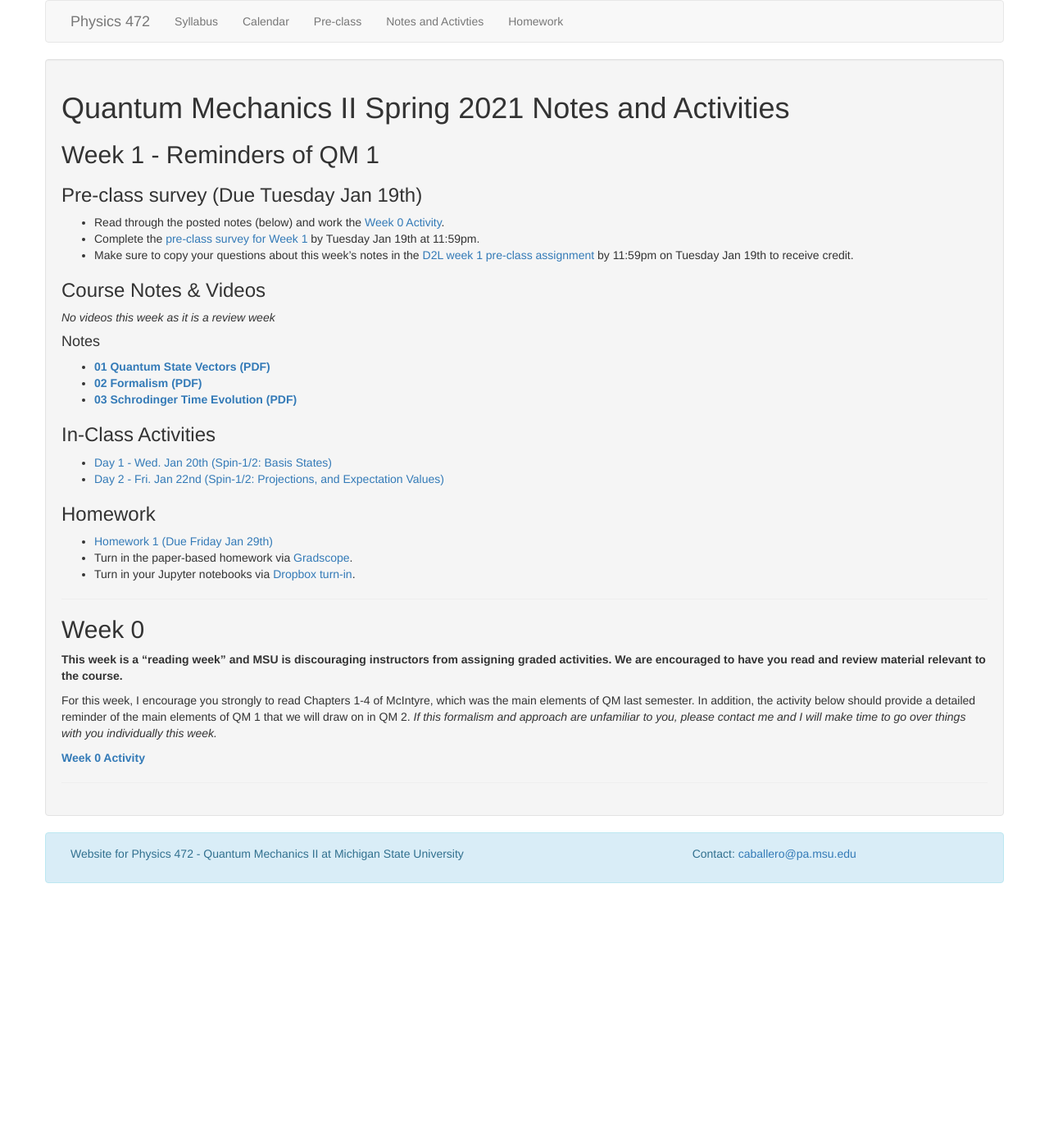
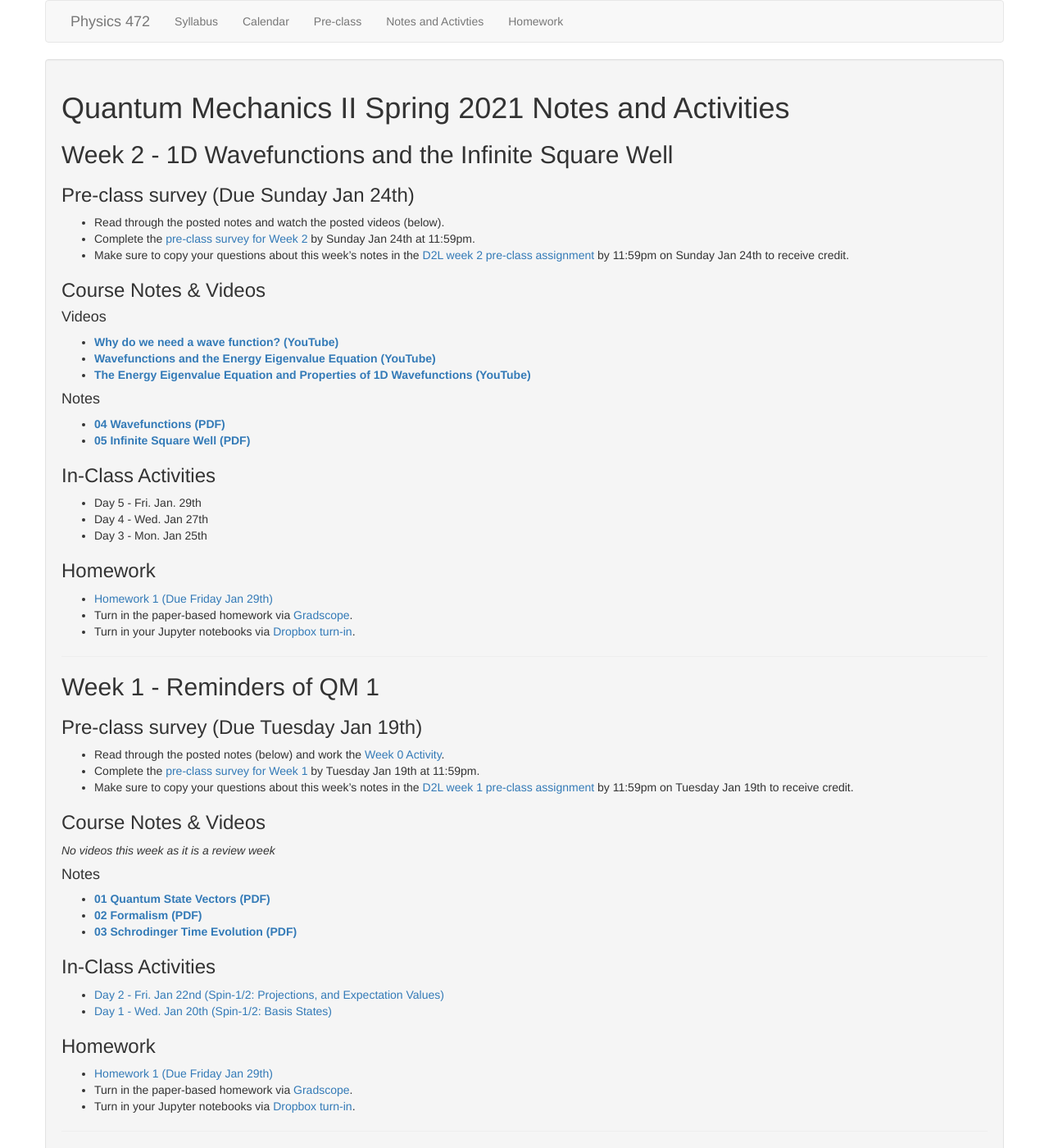
Before and after one commit to dannycab/phy472msu_s2021, a Jekyll site: the page built from notes/index.md, in a window 1280 px wide and 1400 px high. Shown: the whole window at 82% size. Built offline with Jekyll 4.4.1, drawn with Linux system fonts in a browser that asks for light colours.

Commit message:
updated with day 2 materials and week 2 stuff

```diff
--- a/notes/index.md
+++ b/notes/index.md
@@ -5,7 +5,7 @@ permalink: notes/index.html
 use_math: true
 ---
 
-<!-- ## Week 2 - 1D Wavefunctions and the Infinite Square Well
+## Week 2 - 1D Wavefunctions and the Infinite Square Well
 
 ### Pre-class survey (Due Sunday Jan 24th)
 
@@ -17,9 +17,9 @@ use_math: true
 
 #### Videos
 
-* [**1D Wavefunctions and the Energy Eigenvalue (YouTube)**]()
-* [**Properties of 1D Wavefunctions (YouTube)**]()
-* [**The Infinite Square Well (YouTube)**]()
+* [**Why do we need a wave function? (YouTube)**](https://www.youtube.com/watch?v=w66rG0gX60c)
+* [**Wavefunctions and the Energy Eigenvalue Equation (YouTube)**](https://www.youtube.com/watch?v=Hul3dYhZniY)
+* [**The Energy Eigenvalue Equation and Properties of 1D Wavefunctions (YouTube)**](https://www.youtube.com/watch?v=e4Cd1TgBszw)
 
 #### Notes
 
@@ -28,18 +28,18 @@ use_math: true
 
 ### In-Class Activities
 
+* Day 5 - Fri. Jan. 29th
+* Day 4 - Wed. Jan 27th
 * Day 3 - Mon. Jan 25th
-* Day 4 - Wed. Jan 27th
-* Day 5 - Fri. Jan. 29th
 
 ### Homework
 
-* Homework 1 (Due Friday Jan 29th)
+* [Homework 1 (Due Friday Jan 29th)](../assignments/homework1.html)
 * Turn in the paper-based homework via [Gradscope](https://www.gradescope.com/).
 * Turn in your Jupyter notebooks via [Dropbox turn-in](https://www.dropbox.com/request/u3J2phx9zlkCZXfpzJaR).
 
 
----- -->
+----
 
 ## Week 1 - Reminders of QM 1
 
@@ -61,8 +61,8 @@ use_math: true
 
 ### In-Class Activities
 
+* [Day 2 - Fri. Jan 22nd (Spin-1/2: Projections, and Expectation Values)](./in-class/day2.html)
 * [Day 1 - Wed. Jan 20th (Spin-1/2: Basis States)](./in-class/day1.html)
-* [Day 2 - Fri. Jan 22nd (Spin-1/2: Projections, and Expectation Values)](./in-class/day2.html)
 
 ### Homework
 
```
Also changed, not shown: notes/in-class/day2.md (+2 -2 lines).
